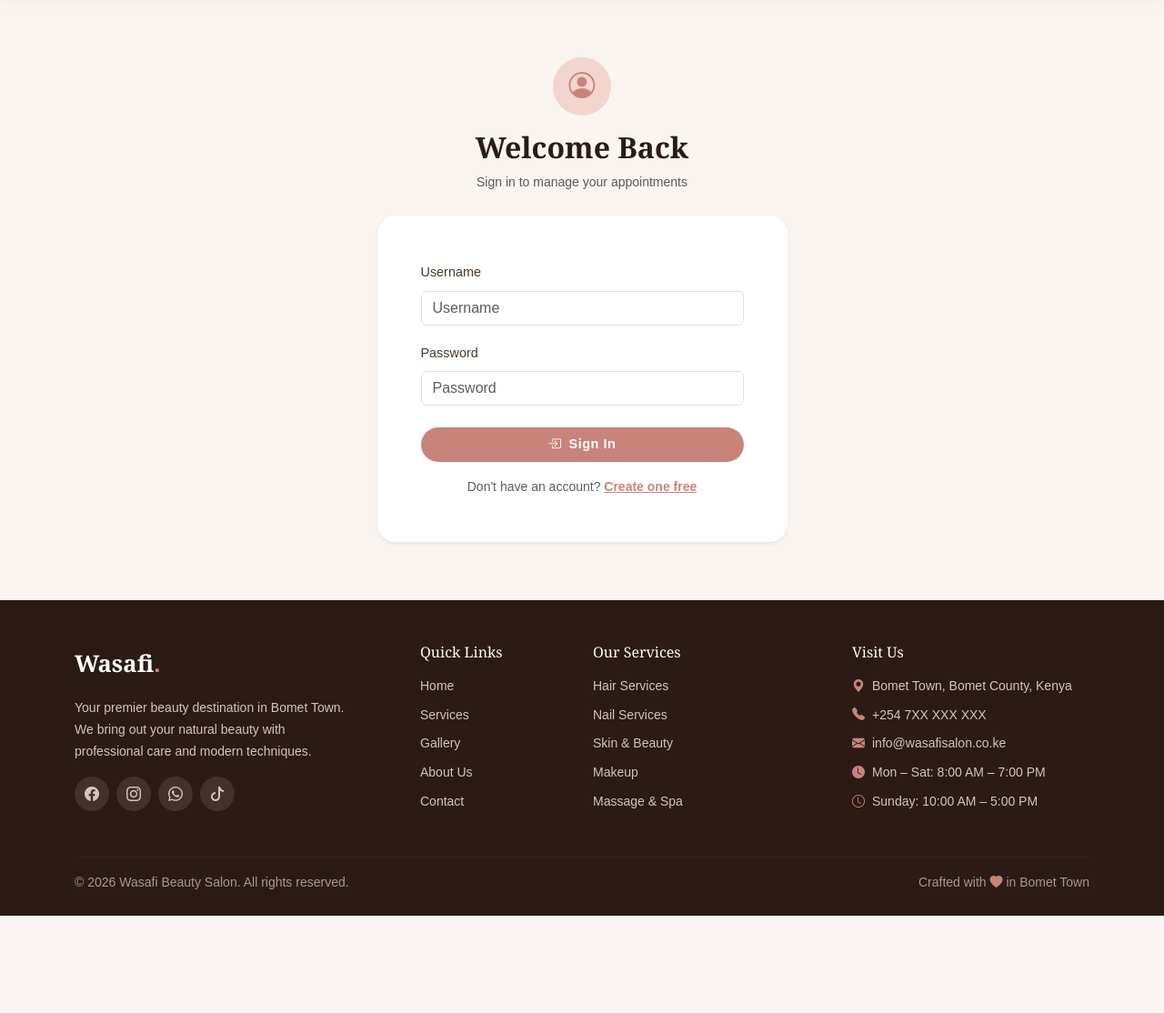
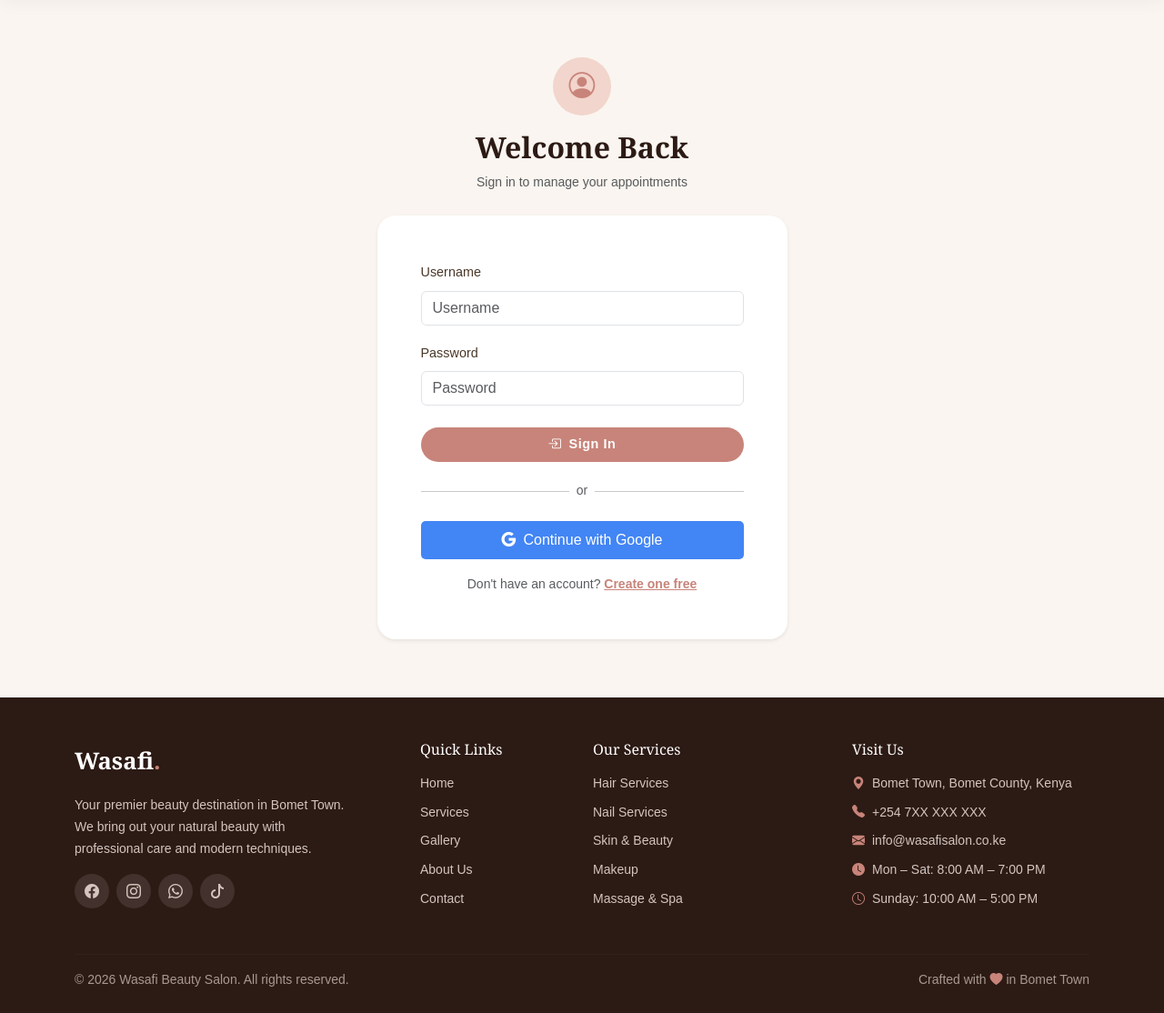
Before and after one commit to nabiswa-cmd/Wasafi_Salon, a Django app: page /login/ in a window 1280 px wide. Shown: the part 87-1201 px from the top of the page at 91% size. Before the commit the page ends 1094 px from the top, so only its background shows below. Run offline with Django 5.2, Linux system fonts and the light colour scheme; some libraries are stand-ins or nearby versions.

Commit message:
Google Auth

```diff
--- a/appointments/admin.py
+++ b/appointments/admin.py
@@ -44,6 +44,6 @@ class TestimonialAdmin(admin.ModelAdmin):
     list_display = ['customer_name', 'rating', 'is_featured', 'created_at']
     list_editable = ['is_featured']
 
-admin.site.site_header = "Wasafi Beauty Salon - Admin"
+admin.site.site_header = "Wasafi Beauty Salon  Admin"
 admin.site.site_title = "Wasafi Admin"
 admin.site.index_title = "Welcome to Wasafi Salon Management"
--- a/appointments/templates/appointments/login.html
+++ b/appointments/templates/appointments/login.html
@@ -1,7 +1,9 @@
 {% extends 'appointments/base.html' %}
-{% block title %}Login — Wasafi Beauty Salon{% endblock %}
+{% block title %}Login Wasafi Beauty Salon{% endblock %}
 
+{% load static %}
 {% block content %}
+{% load socialaccount %}
 <section style="background:var(--wasafi-cream);min-height:80vh;display:flex;align-items:center;padding:4rem 0">
   <div class="container">
     <div class="row justify-content-center">
@@ -27,32 +29,80 @@
               <div class="mb-3">
                 <label class="form-label">Username</label>
                 {{ form.username }}
-                {% if form.username.errors %}<div class="text-danger small">{{ form.username.errors }}</div>{% endif %}
+                {% if form.username.errors %}
+                  <div class="text-danger small">{{ form.username.errors }}</div>
+                {% endif %}
               </div>
 
               <div class="mb-4">
                 <label class="form-label">Password</label>
                 {{ form.password }}
-                {% if form.password.errors %}<div class="text-danger small">{{ form.password.errors }}</div>{% endif %}
+                {% if form.password.errors %}
+                  <div class="text-danger small">{{ form.password.errors }}</div>
+                {% endif %}
               </div>
 
-              <div class="d-grid mb-3">
+              <div class="d-grid gap-2 mb-3">
+                <!-- Regular Sign In Button -->
                 <button type="submit" class="btn btn-wasafi py-2">
                   <i class="bi bi-box-arrow-in-right me-2"></i>Sign In
                 </button>
+
+                <!-- OR Divider -->
+                <div class="d-flex align-items-center my-2">
+                  <hr class="flex-grow-1">
+                  <span class="px-2 small text-muted">or</span>
+                  <hr class="flex-grow-1">
+                </div>
+
+                <!-- Google Button -->
+                <a href="{% provider_login_url 'google' %}"  class="btn google-btn py-2">
+                   <i class="bi bi-google me-2"></i>
+
+                  Continue with Google
+                </a>
               </div>
             </form>
 
             <div class="text-center">
               <p class="small text-muted mb-0">
                 Don't have an account?
-                <a href="{% url 'register' %}" style="color:var(--wasafi-rose);font-weight:600">Create one free</a>
+                <a href="{% url 'register' %}" style="color:var(--wasafi-rose);font-weight:600">
+                  Create one free
+                </a>
               </p>
             </div>
+
           </div>
         </div>
+
       </div>
     </div>
   </div>
 </section>
+
+<style>
+/* Google button styling */
+.google-btn {
+  background: #4285F4;
+  color: white;
+  font-weight: 500;
+  display: flex;
+  align-items: center;
+  justify-content: center;
+  border-radius: 5px;
+  transition: transform 0.2s ease, box-shadow 0.2s ease;
+}
+
+.google-btn:hover {
+  transform: translateY(-3px);
+  box-shadow: 0 4px 12px rgba(0,0,0,0.2);
+}
+
+.google-icon {
+  width: 20px;
+  height: 20px;
+  margin-right: 8px;
+}
+</style>
 {% endblock %}
--- a/requirements.txt
+++ b/requirements.txt
@@ -1,8 +1,11 @@
 asgiref==3.11.1
 certifi==2026.2.25
+cffi==2.0.0
 charset-normalizer==3.4.6
+cryptography==46.0.6
 dj-database-url==3.1.2
 Django==6.0.3
+django-allauth==65.15.0
 dotenv==0.9.9
 gunicorn==25.1.0
 idna==3.11
@@ -10,6 +13,8 @@ packaging==26.0
 pillow==12.1.1
 psycopg==3.3.3
 psycopg-binary==3.3.3
+pycparser==3.0
+PyJWT==2.12.1
 python-dotenv==1.2.2
 requests==2.32.5
 sqlparse==0.5.5
--- a/wasafi_salon/urls.py
+++ b/wasafi_salon/urls.py
@@ -6,4 +6,5 @@ from django.conf.urls.static import static
 urlpatterns = [
     path('admin/', admin.site.urls),
     path('', include('appointments.urls')),
+    path('accounts/', include('allauth.urls')),
 ] + static(settings.MEDIA_URL, document_root=settings.MEDIA_ROOT)
```
Also changed, not shown: appointments/models.py (+9 -0 lines), appointments/signals.py (added, +18 -0 lines), appointments/templates/socialaccount/login.html (added, +31 -0 lines), wasafi_salon/settings.py (+28 -4 lines).
